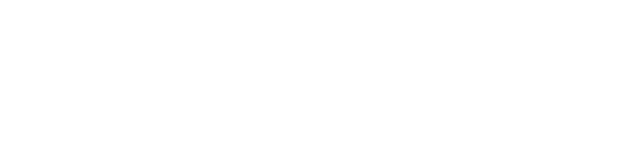
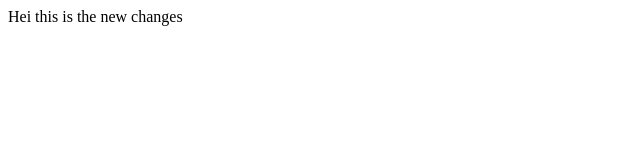
Before and after one commit to shaheemshan/gen_Repo, a plain HTML site: page hello.html in a window 1280 px wide. Shown: the whole page, without its empty margins (0-640 px from the left). Drawn offline with Linux system fonts and the light colour scheme.

Commit message:
second commit in html file

```diff
--- a/hello.html
+++ b/hello.html
@@ -7,6 +7,6 @@
     <title>Document</title>
 </head>
 <body>
-
+    Hei this is the new changes
 </body>
 </html>
```
